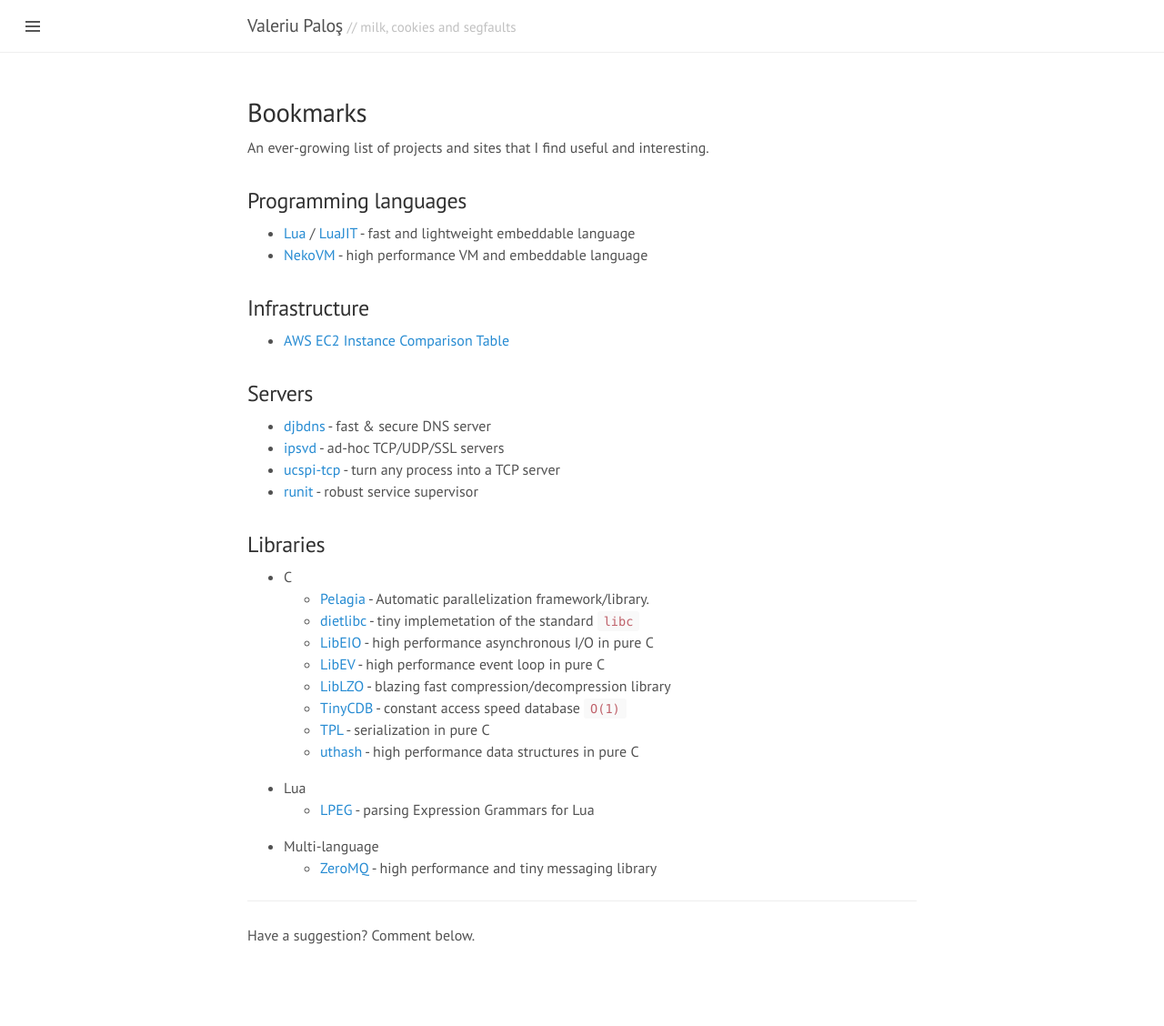
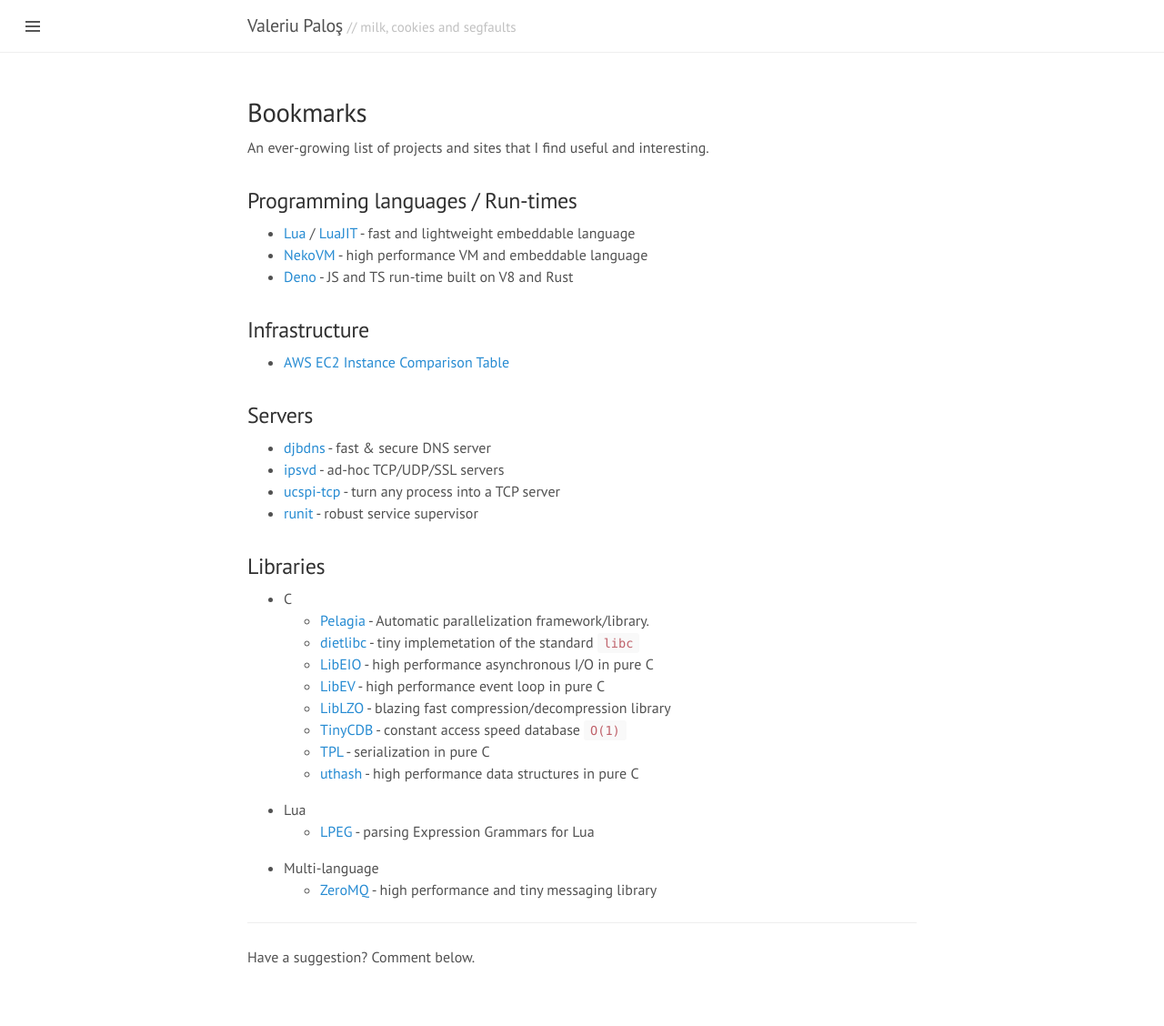
Before and after one commit to vpalos/vpalos.github.io, a Jekyll site: the page built from bookmarks.md, in a window 1280 px wide. Shown: the whole page at 91% size. Built offline with Jekyll 4.4.1, drawn with Linux system fonts in a browser that asks for light colours; comment, search, counter and statistics services are not loaded; before the commit the page ends 1104 px from its top, so only the background shows below that.

Commit message:
Update bookmarks.md

```diff
--- a/bookmarks.md
+++ b/bookmarks.md
@@ -6,10 +6,11 @@
 
 An ever-growing list of projects and sites that I find useful and interesting.
 
-## Programming languages
+## Programming languages / Run-times
 
 - [Lua](https://www.lua.org/) / [LuaJIT](https://luajit.org/index.html) - fast and lightweight embeddable language
 - [NekoVM](https://nekovm.org/) - high performance VM and embeddable language
+- [Deno](https://deno.land/) - JS and TS run-time built on V8 and Rust
 
 ## Infrastructure
 
```
